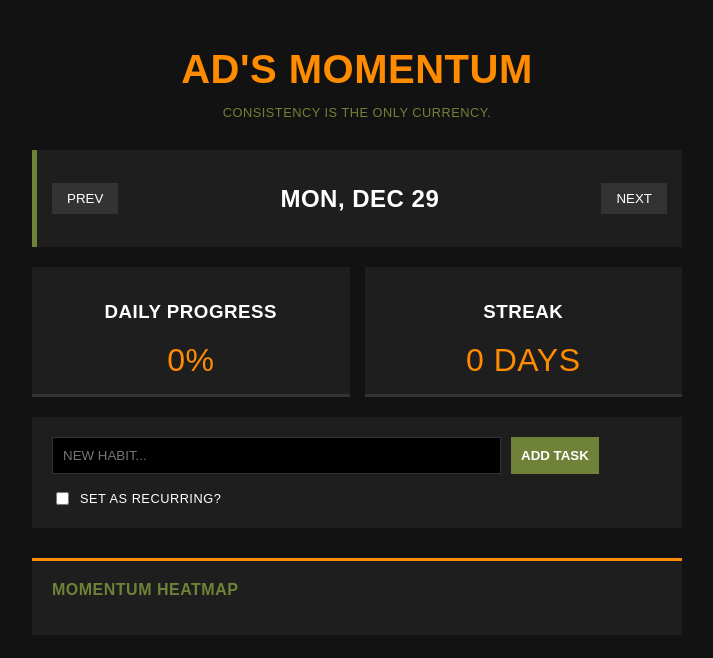
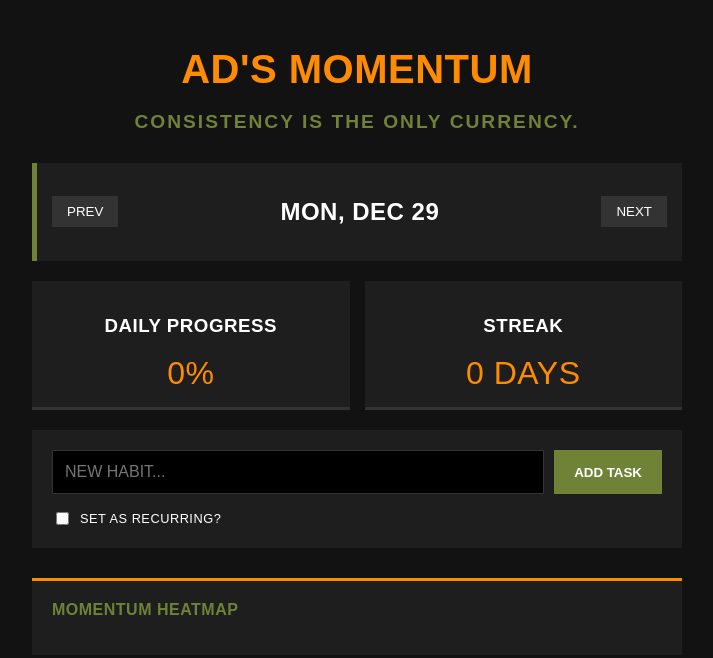
Before and after one commit to aamandeepnssl/TestDailyHabits, a plain HTML site: page index.html in a window 1280 px wide. Shown: the whole page, without its empty margins (283-996 px from the left). Drawn offline with Linux system fonts and the light colour scheme; no server answers; a web font is replaced by a local one.

Commit message:
Update index.html

```diff
--- a/index.html
+++ b/index.html
@@ -30,7 +30,16 @@
 
         .container { max-width: 650px; margin: 0 auto; }
         h1.main-title { text-align: center; color: var(--orange); font-size: 2.5rem; margin-bottom: 5px; }
-        .motto { text-align: center; font-size: 0.8rem; color: var(--olive); margin-bottom: 30px; }
+
+        /* Updated Motto Size */
+        .motto {
+            text-align: center;
+            font-size: 1.2rem; /* Increased by 50% from 0.8rem */
+            color: var(--olive);
+            margin-bottom: 30px;
+            font-weight: 700;
+            letter-spacing: 2px;
+        }
 
         .date-nav { display: flex; justify-content: space-between; align-items: center; margin-bottom: 20px; background: var(--panel); padding: 15px; border-left: 5px solid var(--olive); }
         .nav-btn { background: var(--grey); border: none; color: white; padding: 8px 15px; cursor: pointer; font-family: inherit; transition: 0.2s; }
@@ -40,15 +49,29 @@
         .stat-card { background: var(--panel); padding: 15px; text-align: center; border-bottom: 3px solid var(--grey); }
         .stat-card span { display: block; font-size: 2rem; color: var(--orange); }
 
+        /* Updated Add Box for full-width stretch */
         .add-box { background: var(--panel); padding: 20px; margin-bottom: 20px; }
-        input[type="text"] { width: 70%; padding: 10px; background: #000; border: 1px solid var(--grey); color: white; font-family: inherit; }
+        .input-row {
+            display: flex;
+            width: 100%;
+            gap: 10px;
+            box-sizing: border-box;
+        }
+        input[type="text"] {
+            flex-grow: 1; /* This makes the input field stretch */
+            padding: 12px;
+            background: #000;
+            border: 1px solid var(--grey);
+            color: white;
+            font-family: inherit;
+            font-size: 1rem;
+        }
 
-        /* Task Item & Delete Button */
         .task-item { display: flex; align-items: center; background: var(--panel); padding: 15px; margin-bottom: 10px; justify-content: space-between; border-right: 4px solid var(--grey); transition: 0.2s; }
         .del-btn { background: none; border: none; color: #555; cursor: pointer; font-family: inherit; font-weight: bold; padding: 5px 10px; transition: 0.3s; }
         .del-btn:hover { color: #fff; background: var(--danger); border-radius: 3px; }
 
-        /* Custom Dialog (Modal) */
+        /* Modal */
         #deleteModal {
             display: none;
             position: fixed;
@@ -58,22 +81,13 @@
             justify-content: center;
             align-items: center;
         }
-        .modal-content {
-            background: var(--panel);
-            padding: 30px;
-            border: 2px solid var(--danger);
-            text-align: center;
-            max-width: 320px;
-        }
+        .modal-content { background: var(--panel); padding: 30px; border: 2px solid var(--danger); text-align: center; max-width: 320px; }
         .modal-btns { display: flex; gap: 15px; justify-content: center; margin-top: 25px; }
         .confirm-btn { background: var(--danger); color: white; border: none; padding: 10px 20px; cursor: pointer; font-family: inherit; font-weight: bold; }
         .cancel-btn { background: var(--grey); color: white; border: none; padding: 10px 20px; cursor: pointer; font-family: inherit; }
 
-        /* Heatmap */
         .heat-square { aspect-ratio: 1; background: #1a1a1a; border-radius: 1px; }
         .level-1 { background: #2d3319; } .level-2 { background: #4b5826; } .level-3 { background: #708238; }
-
-        /* Utilities */
         .hidden { display: none !important; }
     </style>
 </head>
@@ -106,9 +120,9 @@
     </div>
 
     <div class="add-box">
-        <div style="display:flex; gap:10px;">
+        <div class="input-row">
             <input type="text" id="taskInput" placeholder="NEW HABIT...">
-            <button onclick="addTask()" style="background:var(--olive); color:white; border:none; padding:10px; cursor:pointer; font-family:inherit; font-weight: bold;">ADD TASK</button>
+            <button onclick="addTask()" style="background:var(--olive); color:white; border:none; padding:10px 20px; cursor:pointer; font-family:inherit; font-weight: bold; white-space: nowrap;">ADD TASK</button>
         </div>
         <div style="margin-top:15px;">
             <label style="cursor: pointer; font-size: 0.8rem; display: flex; align-items: center; gap: 8px;">
@@ -152,15 +166,11 @@
     currentViewingDate.setHours(0,0,0,0);
     let taskToDelete = null;
 
-    // Fixed: Logic to show/hide day picker
     function toggleDayPicker() {
         const picker = document.getElementById('dayPicker');
         const isChecked = document.getElementById('isRecurring').checked;
-        if(isChecked) {
-            picker.classList.remove('hidden');
-        } else {
-            picker.classList.add('hidden');
-        }
+        if(isChecked) picker.classList.remove('hidden');
+        else picker.classList.add('hidden');
     }
 
     function changeDate(days) { currentViewingDate.setDate(currentViewingDate.getDate() + days); render(); }
@@ -170,7 +180,6 @@
         return d.toISOString().split('T')[0];
     }
 
-    // Modal Operations
     function openDeleteModal(taskId) {
         taskToDelete = taskId;
         document.getElementById('deleteModal').style.display = 'flex';
@@ -196,7 +205,7 @@
         db.ref('habits/definitions').push({ id: Date.now(), text, recurring: isRec, days: isRec ? days : null, createdDate: formatDate(currentViewingDate) });
         document.getElementById('taskInput').value = "";
         document.getElementById('isRecurring').checked = false;
-        toggleDayPicker(); // Hide picker again
+        toggleDayPicker();
     }
 
     function toggleCheck(taskId) {
@@ -211,7 +220,6 @@
         const grid = document.getElementById('heatmapGrid');
         grid.innerHTML = "";
 
-        // Heatmap Logic
         for (let i = 99; i >= 0; i--) {
             const d = new Date(); d.setDate(d.getDate() - i); d.setHours(0,0,0,0);
             const key = formatDate(d);
@@ -227,7 +235,6 @@
             grid.innerHTML += `<div class="heat-square ${level}" title="${key}"></div>`;
         }
 
-        // Streak Logic
         let streak = 0; let sDate = new Date(); sDate.setHours(0,0,0,0);
         while (true) {
             const key = formatDate(sDate);
```
